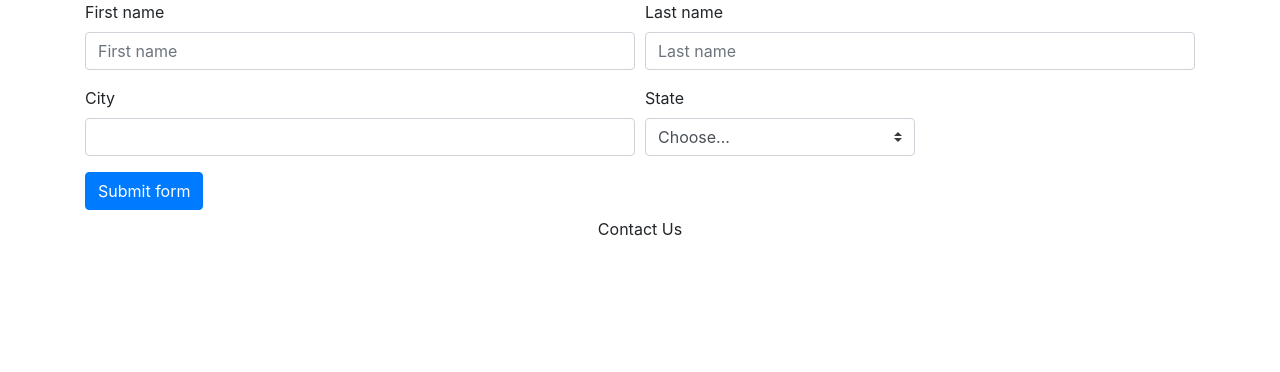
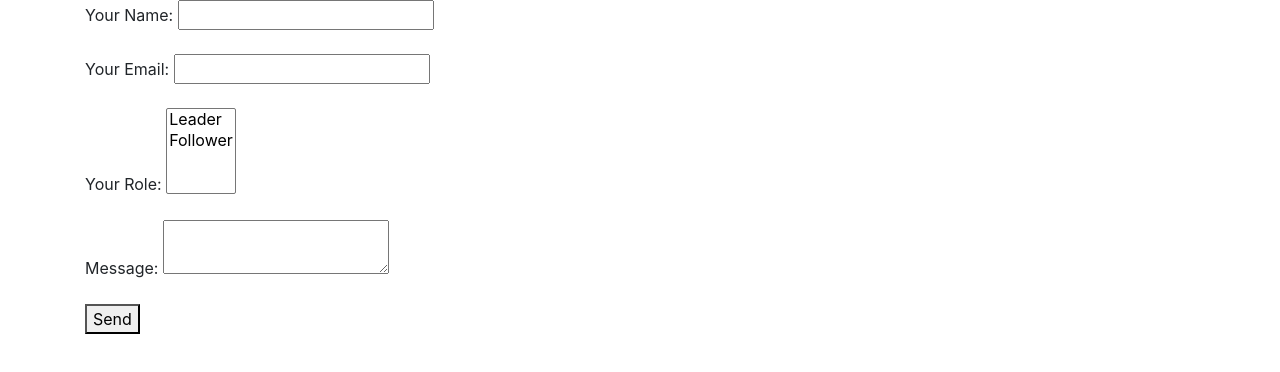
Before and after one commit to muhammadui/atbu_fdo, a plain HTML site: page index.html in a window 1280 px wide. Drawn offline with nearby package versions, Linux system fonts and the light colour scheme.

Commit message:
testing netlify forms

```diff
--- a/index.html
+++ b/index.html
@@ -14,7 +14,27 @@
   </head>
   <body>
     <div class="container">
-      <form class="needs-validation" novalidate>
+      <form name="contact" method="POST" data-netlify="true">
+        <p>
+          <label>Your Name: <input type="text" name="name" /></label>
+        </p>
+        <p>
+          <label>Your Email: <input type="email" name="email" /></label>
+        </p>
+        <p>
+          <label>Your Role: <select name="role[]" multiple>
+            <option value="leader">Leader</option>
+            <option value="follower">Follower</option>
+          </select></label>
+        </p>
+        <p>
+          <label>Message: <textarea name="message"></textarea></label>
+        </p>
+        <p>
+          <button type="submit">Send</button>
+        </p>
+      </form>
+      <!-- <form action="POST" class="needs-validation" novalidate data-netlify="true">
         <div class="form-row">
           <div class="col-md-6 mb-3">
             <label for="firstname">First name</label>
@@ -23,6 +43,7 @@
               class="form-control"
               id="firstname"
               placeholder="First name"
+              name="name"
               required
             />
           </div>
@@ -135,7 +156,7 @@
           >Contact Us</a
         >
       </div>
-    </div>
+    </div> -->
     <script
       src="https://code.jquery.com/jquery-3.5.1.slim.min.js"
       integrity="sha384-DfXdz2htPH0lsSSs5nCTpuj/zy4C+OGpamoFVy38MVBnE+IbbVYUew+OrCXaRkfj"
```
